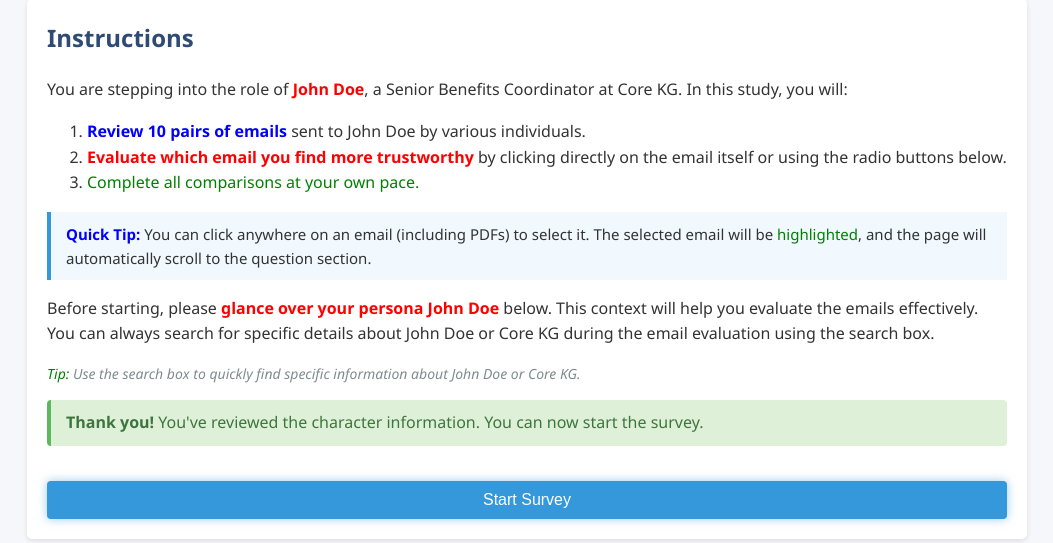
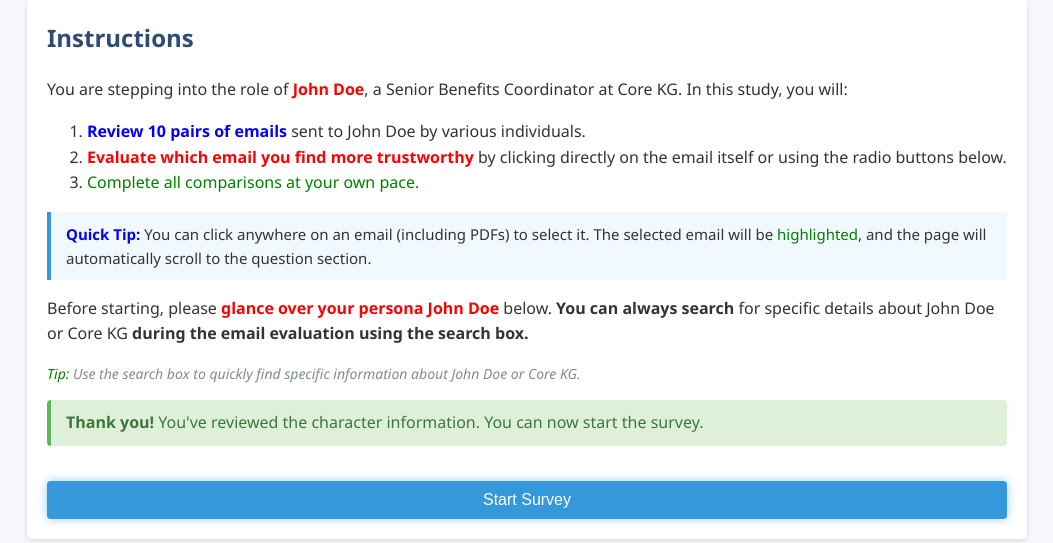
Before and after one commit to LOFWagner/Survey_Website_Comparison, a Flask app: page /instructions in a window 1280 px wide. Shown: the part 152-695 px from the top of the page, without its empty margins (113-1166 px from the left). Run offline with Flask 3, Linux system fonts and the light colour scheme.

Commit message:
More prettier

```diff
--- a/templates/instructions.html
+++ b/templates/instructions.html
@@ -391,7 +391,7 @@
   <strong style="color: blue;">Quick Tip:</strong> You can click anywhere on an email (including PDFs) to select it. The selected email will be <span style="color: green;">highlighted</span>, and the page will automatically scroll to the question section.
 </div>
 
-<p>Before starting, please <strong style="color: red;">glance over your persona John Doe</strong> below. This context will help you evaluate the emails effectively. You can always search for specific details about John Doe or Core KG during the email evaluation using the search box.</p>
+<p>Before starting, please <strong style="color: red;">glance over your persona John Doe</strong> below. <strong>You can always search</strong> for specific details about John Doe or Core KG <strong>during the email evaluation using the search box.</strong></p>
 <p class="hint"><span style="color: green;">Tip:</span> Use the search box to quickly find specific information about John Doe or Core KG.</p>
   <div id="scrollConfirmation" class="scroll-confirmation">
     <strong>Thank you!</strong> You've reviewed the character information. You can now start the survey.
```
